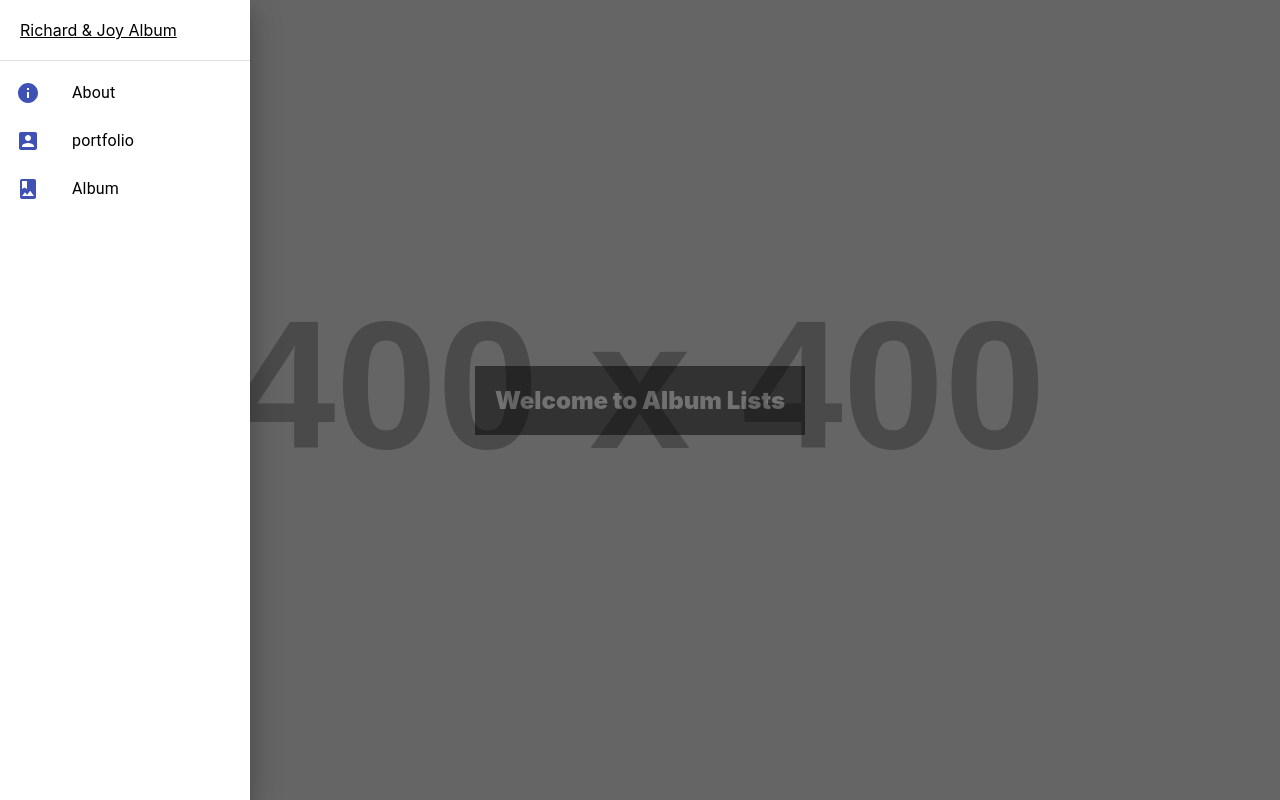
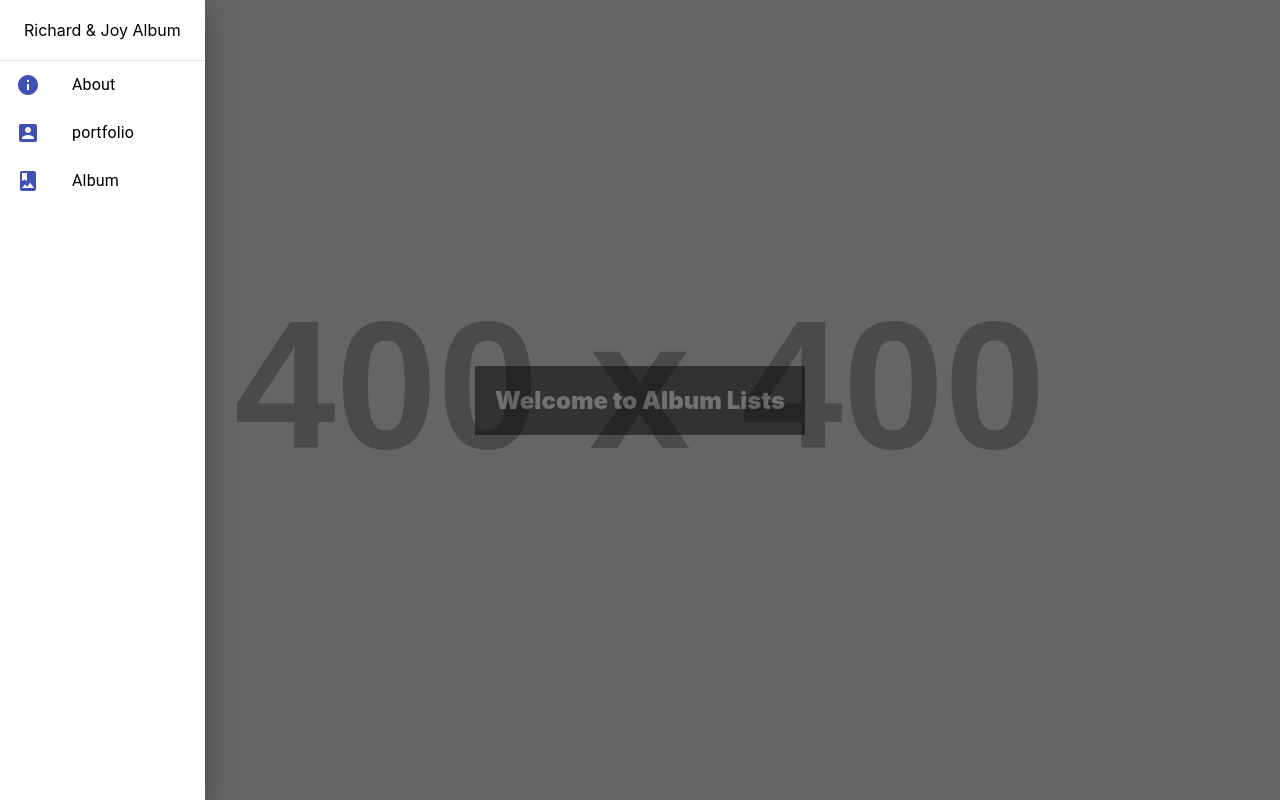
Before and after one commit to richardbmatic17/album-frontend, a React (Create React App) app: page /album in a window 1280 px wide. Both pictures are taken after a click on the button "drawer". Shown: the top 800 px of the page. Built offline with nearby package versions, Linux system fonts and the light colour scheme.

Commit message:
refactor drawer

```diff
--- a/src/components/Drawer.js
+++ b/src/components/Drawer.js
@@ -5,11 +5,10 @@ import MenuIcon from '@material-ui/icons/Menu';
 import PhotoAlbumIcon from '@material-ui/icons/PhotoAlbum';
 import { DrawerStyles } from '../styles'
 import {
-  Button,
+  Container,
   Divider,
   Fab,
   Link,
-  List,
   ListItem,
   ListItemIcon,
   ListItemText,
@@ -48,22 +47,20 @@ export default function Drawer() {
       onClick={toggleDrawer(anchor, false)}
       onKeyDown={toggleDrawer(anchor, false)}
     >
+      <Container className={classes.logo}>
         <Link href="/">
-        <div className={classes.logo}>
-          <span>Richard & Joy Album</span>
-        </div>
+            Richard & Joy Album
         </Link>
+      </Container>
       <Divider />
-      <List>
       {listItems.map((text, index) => (
-          <Link href={text}>
-            <ListItem button key={text}>
+        <Link href={text} key={index}>
+          <ListItem key={text}>
               <ListItemIcon>{getIcon(index)}</ListItemIcon>
               <ListItemText primary={text} />
           </ListItem>
         </Link>
       ))}
-      </List>
     </div>
   );
 
@@ -71,14 +68,9 @@ export default function Drawer() {
     <div className={classes.root}>
       {['left'].map((anchor) => (
         <React.Fragment key={anchor}>
-          <Button
-            onClick={toggleDrawer(anchor, true)}
-            className={classes.button}
-          >
-            <Fab color="primary" aria-label="add">
+          <Fab color="primary" aria-label="drawer" onClick={toggleDrawer(anchor, true)} >
             <MenuIcon />
           </Fab>
-          </Button>
           <SwipeableDrawer
             anchor={anchor}
             open={state[anchor]}
--- a/src/styles/DrawerStyles.js
+++ b/src/styles/DrawerStyles.js
@@ -1,16 +1,10 @@
 import { makeStyles } from '@material-ui/core/styles';
 
 export default makeStyles({
-  list: {
-    width: 250,
-  },
-  fullList: {
-    width: 'auto',
+  root: {
+    position: 'absolute',
   },
   logo: {
     padding: '20px',
   },
-  root: {
-    position: 'absolute',
-  },
 });
```
Lines whose indentation alone changed are shown as unchanged.
